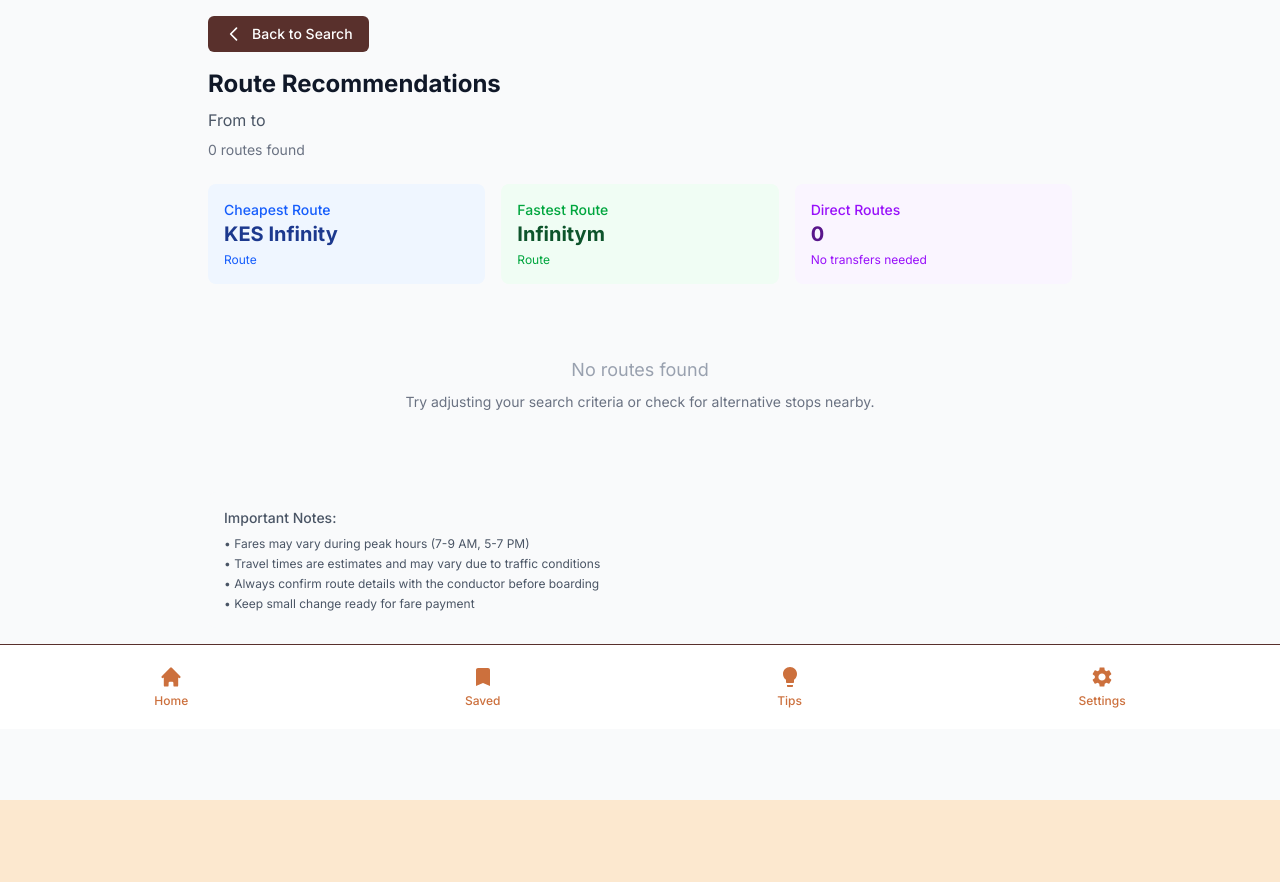
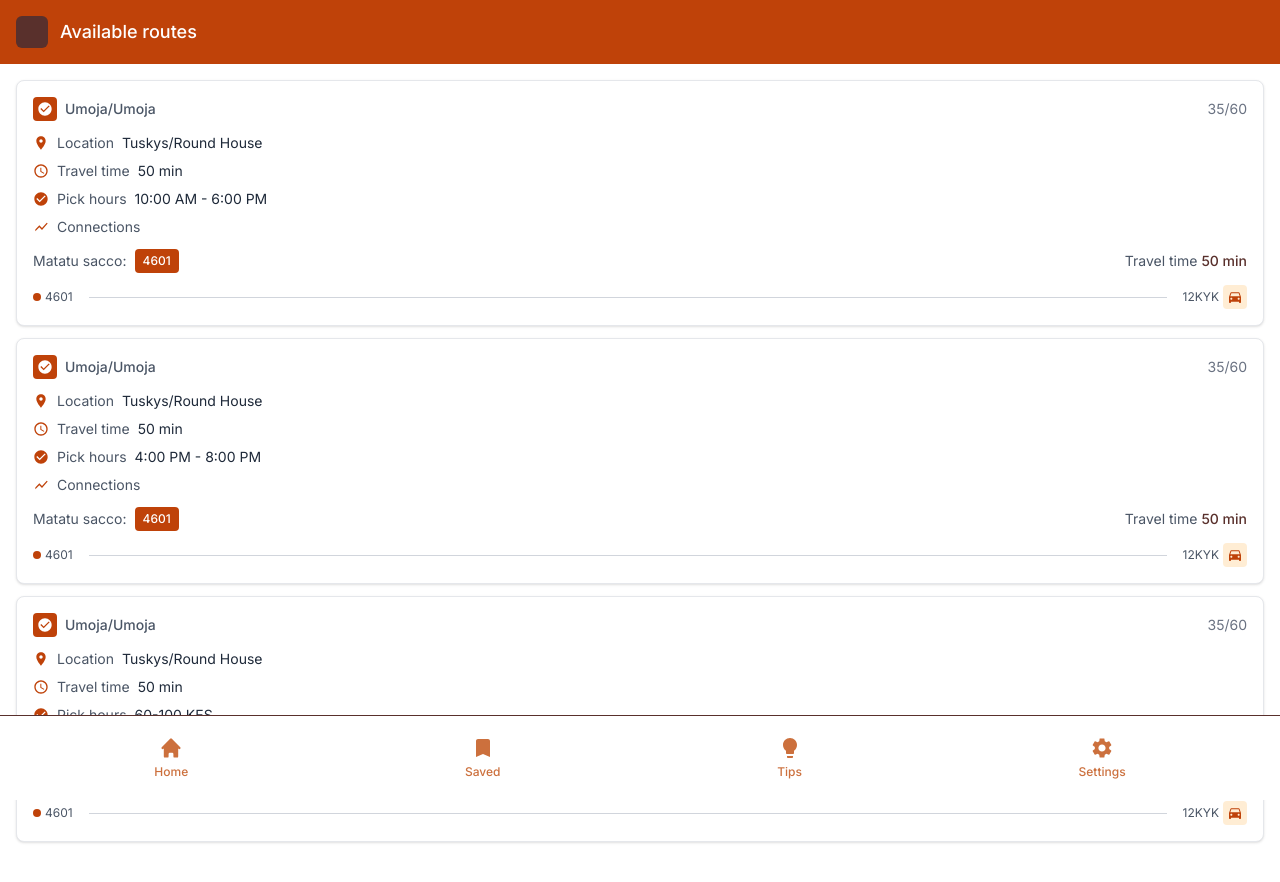
Before and after one commit to Emmy-ck/switch, a Next.js app in the folder matatu-finder/: page /results in a window 1280 px wide. Shown: the top 882 px of the page. Before the commit the page ends 800 px from the top, so only its background shows below. Built offline with nearby package versions, Linux system fonts and the light colour scheme.

Commit message:
Update results page

```diff
--- a/matatu-finder/src/app/results/page.tsx
+++ b/matatu-finder/src/app/results/page.tsx
@@ -1,43 +1,164 @@
 'use client';
 
-import { useSearchParams } from 'next/navigation';
-import { Suspense } from 'react';
-import ResultsPage from '@/components/ResultsPage';
 import Footer from '@/components/Footer';
-import { searchRoutes } from '@/lib/search';
-import type { RouteMatch } from '@/lib/types';
+import { routes } from '@/lib/data';
+import { useRouter } from 'next/navigation';
 
-function ResultsContent() {
-	const searchParams = useSearchParams();
-	const from = searchParams.get('from') || '';
-	const to = searchParams.get('to') || '';
+export default function ResultsDemo() {
+	const router = useRouter();
 
-	// Use real search functionality
-	const routeMatches: RouteMatch[] = searchRoutes({
-		fromQuery: from,
-		toQuery: to
-	});
+	// Mock route data matching the image
+	const routeResults = [
+		{
+			id: '4601',
+			number: '4601',
+			from: 'Umoja/Umoja',
+			to: 'Kencom',
+			time: '50 min',
+			fare: '35/60',
+			location: 'Tuskys/Round House',
+			estimatedTime: '10:00 AM - 6:00 PM',
+			connections: 'Connections',
+			travelTime: '50 min',
+			pick: '1'
+		},
+		{
+			id: '4602',
+			number: '4601',
+			from: 'Umoja/Umoja',
+			to: 'Kencom',
+			time: '50 min',
+			fare: '35/60',
+			location: 'Tuskys/Round House',
+			estimatedTime: '4:00 PM - 8:00 PM',
+			connections: 'Connections',
+			travelTime: '50 min',
+			pick: '1'
+		},
+		{
+			id: '4603',
+			number: '4601',
+			from: 'Umoja/Umoja',
+			to: 'Kencom',
+			time: '50 min',
+			fare: '35/60',
+			location: 'Tuskys/Round House',
+			estimatedTime: '60-100 KES',
+			connections: 'Connections',
+			travelTime: '50 min',
+			pick: '1'
+		}
+	];
 
 	return (
-		<div className="min-h-screen bg-gray-50">
-			<ResultsPage
-				routes={routeMatches}
-				searchQuery={{
-					from: from,
-					to: to
-				}}
-			/>
+		<div className="min-h-screen bg-white flex flex-col">
+			{/* Header */}
+			<div className="bg-[#BF4209] text-white px-4 py-4 flex items-center gap-3">
+				<button
+					onClick={() => router.back()}
+					className="w-8 h-8 rounded-full bg-white/20 flex items-center justify-center"
+				>
+					<svg className="w-5 h-5" fill="none" stroke="currentColor" viewBox="0 0 24 24">
+						<path strokeLinecap="round" strokeLinejoin="round" strokeWidth={2} d="M15 19l-7-7 7-7" />
+					</svg>
+				</button>
+				<h1 className="text-lg font-medium">Available routes</h1>
+			</div>
+
+			{/* Route Cards */}
+			<div className="flex-1 px-4 py-4 space-y-3 pb-20">
+				{routeResults.map((route) => (
+					<div key={route.id} className="bg-white border border-gray-200 rounded-lg p-4 shadow-sm">
+						{/* Route Header */}
+						<div className="flex items-center justify-between mb-3">
+							<div className="flex items-center gap-2">
+								<div className="w-6 h-6 bg-[#BF4209] rounded flex items-center justify-center">
+									<svg className="w-4 h-4 text-white" fill="currentColor" viewBox="0 0 24 24">
+										<path d="M12 2C6.48 2 2 6.48 2 12s4.48 10 10 10 10-4.48 10-10S17.52 2 12 2zm-2 15l-5-5 1.41-1.41L10 14.17l7.59-7.59L19 8l-9 9z"/>
+									</svg>
+								</div>
+								<span className="text-sm font-medium text-gray-600">{route.from}</span>
+							</div>
+							<span className="text-sm text-gray-500">{route.fare}</span>
+						</div>
+
+						{/* Route Details */}
+						<div className="space-y-2 text-sm">
+							<div className="flex items-center gap-2">
+								<div className="w-4 h-4 text-[#BF4209]">
+									<svg fill="currentColor" viewBox="0 0 24 24">
+										<path d="M12 2C8.13 2 5 5.13 5 9c0 5.25 7 13 7 13s7-7.75 7-13c0-3.87-3.13-7-7-7zm0 9.5c-1.38 0-2.5-1.12-2.5-2.5s1.12-2.5 2.5-2.5 2.5 1.12 2.5 2.5-1.12 2.5-2.5 2.5z"/>
+									</svg>
+								</div>
+								<span className="text-gray-600">Location</span>
+								<span className="text-gray-800">{route.location}</span>
+							</div>
+
+							<div className="flex items-center gap-2">
+								<div className="w-4 h-4 text-[#BF4209]">
+									<svg fill="currentColor" viewBox="0 0 24 24">
+										<path d="M11.99 2C6.47 2 2 6.48 2 12s4.47 10 9.99 10C17.52 22 22 17.52 22 12S17.52 2 11.99 2zM12 20c-4.42 0-8-3.58-8-8s3.58-8 8-8 8 3.58 8 8-3.58 8-8 8z"/>
+										<path d="M12.5 7H11v6l5.25 3.15.75-1.23-4.5-2.67z"/>
+									</svg>
+								</div>
+								<span className="text-gray-600">Travel time</span>
+								<span className="text-gray-800">{route.travelTime}</span>
+							</div>
+
+							<div className="flex items-center gap-2">
+								<div className="w-4 h-4 text-[#BF4209]">
+									<svg fill="currentColor" viewBox="0 0 24 24">
+										<path d="M12 2C6.48 2 2 6.48 2 12s4.48 10 10 10 10-4.48 10-10S17.52 2 12 2zm-2 15l-5-5 1.41-1.41L10 14.17l7.59-7.59L19 8l-9 9z"/>
+									</svg>
+								</div>
+								<span className="text-gray-600">Pick hours</span>
+								<span className="text-gray-800">{route.estimatedTime}</span>
+							</div>
+
+							<div className="flex items-center gap-2">
+								<div className="w-4 h-4 text-[#BF4209]">
+									<svg fill="currentColor" viewBox="0 0 24 24">
+										<path d="M3.5 18.49l6-6.01 4 4L22 6.92l-1.41-1.41-7.09 7.97-4-4L3.5 15.9z"/>
+									</svg>
+								</div>
+								<span className="text-gray-600">{route.connections}</span>
+							</div>
+						</div>
+
+						{/* Matatu Number Badge */}
+						<div className="mt-3 flex items-center justify-between">
+							<div className="flex items-center gap-2">
+								<span className="text-sm text-gray-600">Matatu sacco:</span>
+								<span className="bg-[#BF4209] text-white px-2 py-1 rounded text-xs font-medium">{route.number}</span>
+							</div>
+							<div className="flex items-center gap-1">
+								<span className="text-sm text-gray-600">Travel time</span>
+								<span className="text-sm font-medium">{route.time}</span>
+							</div>
+						</div>
+
+						{/* Route Path Indicators */}
+						<div className="mt-3 flex items-center gap-2">
+							<div className="flex items-center gap-1">
+								<div className="w-2 h-2 bg-[#BF4209] rounded-full"></div>
+								<span className="text-xs text-gray-600">{route.number}</span>
+							</div>
+							<div className="flex-1 h-px bg-gray-300 mx-2"></div>
+							<div className="flex items-center gap-1">
+								<span className="text-xs text-gray-600">12KYK</span>
+								<div className="w-6 h-6 bg-orange-100 rounded flex items-center justify-center">
+									<svg className="w-4 h-4 text-[#BF4209]" fill="currentColor" viewBox="0 0 24 24">
+										<path d="M18.92 6.01C18.72 5.42 18.16 5 17.5 5h-11c-.66 0-1.22.42-1.42 1.01L3 12v8c0 .55.45 1 1 1h1c.55 0 1-.45 1-1v-1h12v1c0 .55.45 1 1 1h1c.55 0 1-.45 1-1v-8l-2.08-5.99zM6.5 16c-.83 0-1.5-.67-1.5-1.5S5.67 13 6.5 13s1.5.67 1.5 1.5S7.33 16 6.5 16zm11 0c-.83 0-1.5-.67-1.5-1.5s.67-1.5 1.5-1.5 1.5.67 1.5 1.5-.67 1.5-1.5 1.5zM5 11l1.5-4.5h11L19 11H5z"/>
+									</svg>
+								</div>
+							</div>
+						</div>
+					</div>
+				))}
+			</div>
+
+			{/* Footer */}
 			<Footer />
 		</div>
 	);
 }
-
-export default function ResultsDemo() {
-	return (
-		<Suspense fallback={<div className="min-h-screen bg-gray-50 flex items-center justify-center">
-			<div className="text-[var(--color-brand-primary)]">Loading routes...</div>
-		</div>}>
-			<ResultsContent />
-		</Suspense>
-	);
-}
--- a/matatu-finder/src/app/route/[id]/page.tsx
+++ b/matatu-finder/src/app/route/[id]/page.tsx
@@ -1,125 +1,76 @@
 'use client';
 
 import React from 'react';
-import { useParams, useRouter } from 'next/navigation';
-import { routes, getStopById } from '@/lib/data';
+import { useParams } from 'next/navigation';
 
 export default function ExtendedRoutePage() {
   const params = useParams();
-  const router = useRouter();
-  const routeId = params.id as string;
+  const routeId = params.id;
 
-  // Find the actual route data
-  const route = routes.find(r => r.id === routeId);
-
-  if (!route) {
-    return (
-      <div className="min-h-screen bg-gray-50 flex items-center justify-center">
-        <div className="text-center">
-          <h1 className="text-xl font-semibold text-gray-800 mb-2">Route not found</h1>
-          <button
-            onClick={() => router.push('/')}
-            className="text-[var(--color-brand-primary)] hover:underline"
-          >
-            Return to search
-          </button>
-        </div>
-      </div>
-    );
-  }
-
-  // Get stop details for the route
-  const routeStops = route.stops.map(stopId => getStopById(stopId)).filter(Boolean);
-  const startStop = routeStops[0];
-  const endStop = routeStops[routeStops.length - 1];
-
-  const handleBackClick = () => {
-    router.back();
-  };
-
-  const handleHomeClick = () => {
-    router.push('/');
-  };
-
-  // Generate route steps from real data
   const routeSteps = [
     {
       id: 1,
       type: 'start',
-      location: startStop?.name || 'Start',
+      location: 'Kencom House',
       time: '10:30 AM',
-      description: `Start location: ${startStop?.landmarks?.[0] || startStop?.name}`,
+      description: 'Start location: City Hall way Nairobi',
       walkTime: null,
       walkDistance: null
     },
     {
       id: 2,
       type: 'walk',
-      location: 'Walk to matatu stop',
+      location: 'Walk',
       time: null,
       description: null,
-      walkTime: '3 min',
-      walkDistance: '200m'
+      walkTime: '5 min',
+      walkDistance: '400m'
     },
     {
       id: 3,
       type: 'transport',
-      location: `Board ${route.name}`,
-      time: '10:33 AM',
-      description: route.sacco || 'Matatu Service',
-      walkTime: `${route.estimatedTime || 45} min`,
-      walkDistance: `${Math.round((routeStops.length - 1) * 2.5)}km`,
-      routeNumber: route.number
+      location: 'Tusker / Burudani Ngara',
+      time: '10:36 AM',
+      description: 'Ummoinner',
+      walkTime: '35 min',
+      walkDistance: '11km',
+      routeNumber: '46'
+    },
+    {
+      id: 4,
+      type: 'stop',
+      location: 'Carmer Junction',
+      time: '10:41 AM',
+      description: null,
+      walkTime: null,
+      walkDistance: null
+    },
+    {
+      id: 5,
+      type: 'walk',
+      location: 'Walk',
+      time: null,
+      description: null,
+      walkTime: '3 min',
+      walkDistance: '100m'
+    },
+    {
+      id: 6,
+      type: 'end',
+      location: 'Umoja 1',
+      time: '10:43 AM',
+      description: null,
+      walkTime: null,
+      walkDistance: null
     }
   ];
-
-  // Add intermediate stops if any
-  if (routeStops.length > 2) {
-    const middleStops = routeStops.slice(1, -1);
-    middleStops.forEach((stop, index) => {
-      routeSteps.push({
-        id: routeSteps.length + 1,
-        type: 'stop',
-        location: stop?.name || `Stop ${index + 1}`,
-        time: `10:${35 + (index * 5)} AM`,
-        description: stop?.landmarks?.[0] || null,
-        walkTime: null,
-        walkDistance: null
-      } as any);
-    });
-  }
-
-  // Add final steps
-  routeSteps.push(
-    {
-      id: routeSteps.length + 1,
-      type: 'walk',
-      location: 'Walk to destination',
-      time: null,
-      description: null,
-      walkTime: '2 min',
-      walkDistance: '150m'
-    },
-    {
-      id: routeSteps.length + 2,
-      type: 'end',
-      location: endStop?.name || 'Destination',
-      time: `10:${35 + (route.estimatedTime || 45)} AM`,
-      description: endStop?.landmarks?.[0] || null,
-      walkTime: null,
-      walkDistance: null
-    } as any
-  );
 
   return (
     <div className="min-h-screen bg-gradient-to-b from-[var(--color-brand-primary)] to-[var(--color-brand-accent)]">
       {/* Header */}
       <div className="bg-gradient-to-r from-[var(--color-brand-primary)] to-[var(--color-brand-accent)] text-[var(--color-brand-white)] px-4 py-4">
         <div className="flex items-center justify-between">
-          <button
-            onClick={handleBackClick}
-            className="w-8 h-8 bg-white/20 rounded-full flex items-center justify-center hover:bg-white/30 transition-colors"
-          >
+          <button className="w-8 h-8 bg-white/20 rounded-full flex items-center justify-center">
             <svg className="w-4 h-4 text-white" fill="none" stroke="currentColor" viewBox="0 0 24 24">
               <path strokeLinecap="round" strokeLinejoin="round" strokeWidth={2} d="M15 19l-7-7 7-7" />
             </svg>
@@ -133,7 +84,7 @@ export default function ExtendedRoutePage() {
       <div className="bg-[var(--color-brand-primary)] text-[var(--color-brand-white)] px-4 py-3">
         <div className="flex items-center justify-between">
           <div className="flex items-center space-x-2">
-            <span className="text-sm font-medium">{startStop?.name || 'Start'}</span>
+            <span className="text-sm font-medium">Kencom</span>
             <svg className="w-4 h-4" fill="none" stroke="currentColor" viewBox="0 0 24 24">
               <path strokeLinecap="round" strokeLinejoin="round" strokeWidth={2} d="M8 7h12m0 0l-4-4m4 4l-4 4m0 6H4m0 0l4 4m-4-4l4-4" />
             </svg>
@@ -142,7 +93,7 @@ export default function ExtendedRoutePage() {
               <path strokeLinecap="round" strokeLinejoin="round" strokeWidth={2} d="M17.657 16.657L13.414 20.9a1.998 1.998 0 01-2.827 0l-4.244-4.243a8 8 0 1111.314 0z" />
               <path strokeLinecap="round" strokeLinejoin="round" strokeWidth={2} d="M15 11a3 3 0 11-6 0 3 3 0 016 0z" />
             </svg>
-            <span className="text-sm font-medium">{endStop?.name || 'Destination'}</span>
+            <span className="text-sm font-medium">Umoja 1</span>
           </div>
         </div>
       </div>
@@ -221,7 +172,7 @@ export default function ExtendedRoutePage() {
       {/* Bottom Navigation */}
       <div className="bg-[var(--color-brand-white)] border-t border-gray-200 px-4 py-3">
         <div className="flex justify-around items-center">
-          <button onClick={handleHomeClick} className="flex flex-col items-center space-y-1">
+          <button className="flex flex-col items-center space-y-1">
             <div className="w-6 h-6 bg-[var(--color-brand-primary)] rounded flex items-center justify-center">
               <svg className="w-4 h-4 text-white" fill="currentColor" viewBox="0 0 24 24">
                 <path d="M10 20v-6h4v6h5v-8h3L12 3 2 12h3v8z"/>
--- a/matatu-finder/src/components/ResultsPage.tsx
+++ b/matatu-finder/src/components/ResultsPage.tsx
@@ -1,5 +1,4 @@
 import { useState } from 'react';
-import { useRouter } from 'next/navigation';
 import type { RouteMatch, MultiLegRouteMatch } from '@/lib/types';
 import RouteResult from './RouteResult';
 
@@ -13,14 +12,9 @@ type Props = {
 };
 
 export default function ResultsPage({ routes, multiLegRoutes = [], searchQuery }: Props) {
-	const router = useRouter();
 	const [expandedRouteId, setExpandedRouteId] = useState<string | null>(
 		routes.length > 0 ? routes[0].route.id : null
 	);
-
-	const handleBackToSearch = () => {
-		router.push('/');
-	};
 
 	const handleToggleExpand = (routeId: string) => {
 		setExpandedRouteId(expandedRouteId === routeId ? null : routeId);
@@ -42,17 +36,6 @@ export default function ResultsPage({ routes, multiLegRoutes = [], searchQuery }
 		<div className="max-w-4xl mx-auto p-4">
 			{/* Header */}
 			<div className="mb-6">
-				<div className="flex items-center justify-between mb-4">
-					<button
-						onClick={handleBackToSearch}
-						className="flex items-center space-x-2 text-[var(--color-brand-primary)] hover:text-[var(--color-brand-accent)] transition-colors"
-					>
-						<svg className="w-5 h-5" fill="none" stroke="currentColor" viewBox="0 0 24 24">
-							<path strokeLinecap="round" strokeLinejoin="round" strokeWidth={2} d="M15 19l-7-7 7-7" />
-						</svg>
-						<span className="text-sm font-medium">Back to Search</span>
-					</button>
-				</div>
 				<h1 className="text-2xl font-bold text-gray-900 mb-2">
 					Route Recommendations
 				</h1>
```
Also changed, not shown: matatu-finder/src/components/RouteResult.tsx (+2 -15 lines).
